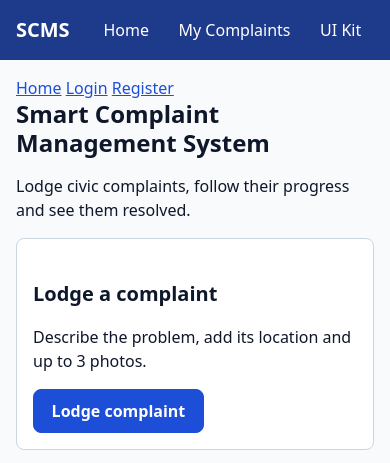
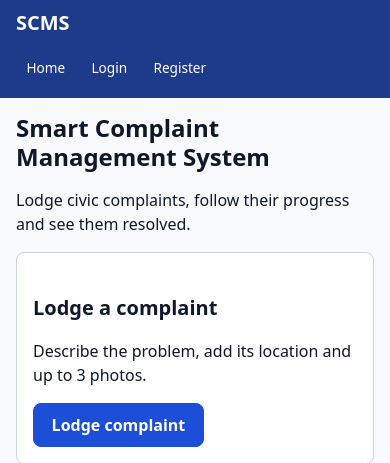
Before and after one commit to cj016/Smart-Complaint-Management-System, a Flask app: page / in a window 390 px wide. Shown: the top 463 px of the page. Run offline with Flask 3, Linux system fonts and the light colour scheme.

Commit message:
UI-02: fix duplicate and responsive role-based navigation

```diff
--- a/app/static/css/style.css
+++ b/app/static/css/style.css
@@ -131,3 +131,79 @@ td { word-break: break-word; }
 @media (min-width: 1600px) {
   .container { max-width: 1400px; }
 }
+
+/* UI-02: Unified responsive navigation */
+
+[hidden] {
+  display: none !important;
+}
+
+.site-header .main-nav {
+  display: flex;
+  flex-wrap: wrap;
+  align-items: center;
+  gap: 0.35rem;
+}
+
+.site-header .main-nav a,
+.site-header .nav-logout {
+  min-height: 44px;
+  padding: 0.6rem 0.8rem;
+  border-radius: var(--radius);
+  font-size: 0.9rem;
+  text-decoration: none;
+}
+
+.site-header .main-nav a {
+  color: #ffffff;
+}
+
+.site-header .main-nav a:hover {
+  background: rgba(255, 255, 255, 0.15);
+}
+
+.site-header .nav-logout {
+  color: #ffffff;
+  background: transparent;
+  border: 1px solid rgba(255, 255, 255, 0.65);
+}
+
+.site-header .nav-logout:hover {
+  background: rgba(255, 255, 255, 0.15);
+}
+
+.site-header .nav-user {
+  color: #ffffff;
+  padding: 0.5rem;
+  font-size: 0.85rem;
+  overflow-wrap: anywhere;
+}
+
+@media (max-width: 599px) {
+  .site-header {
+    flex-direction: column;
+    align-items: stretch;
+  }
+
+  .site-header .main-nav {
+    width: 100%;
+    justify-content: flex-start;
+  }
+
+  .site-header .main-nav a,
+  .site-header .nav-logout {
+    font-size: 0.85rem;
+    padding: 0.5rem 0.65rem;
+  }
+}
+
+@media (min-width: 768px) {
+  .site-header {
+    flex-direction: row;
+    justify-content: space-between;
+  }
+
+  .site-header .main-nav {
+    justify-content: flex-end;
+  }
+}
--- a/app/templates/base.html
+++ b/app/templates/base.html
@@ -9,28 +9,49 @@
 </head>
 <body>
   <a class="skip-link" href="#main">Skip to content</a>
+
   <header class="site-header">
     <a class="brand" href="{{ url_for('web.index') }}">SCMS</a>
-    <nav aria-label="Main">
+
+    <nav class="main-nav" aria-label="Main navigation">
       <a href="{{ url_for('web.index') }}">Home</a>
-      <a href="{{ url_for('web.my_complaints') }}">My Complaints</a>
-      <a href="{{ url_for('web.ui_kit') }}">UI Kit</a>
+
+      <!-- Guest links -->
+      <a href="{{ url_for('web.login_page') }}"
+         data-auth="out" hidden>Login</a>
+      <a href="{{ url_for('web.register_page') }}"
+         data-auth="out" hidden>Register</a>
+
+      <!-- Citizen links -->
+      <a href="{{ url_for('web.lodge') }}"
+         data-roles="Complainant" hidden>Lodge Complaint</a>
+      <a href="{{ url_for('web.my_complaints') }}"
+         data-roles="Complainant" hidden>My Complaints</a>
+      <a href="{{ url_for('web.track') }}"
+         data-roles="Complainant" hidden>Track by ID</a>
+
+      <!-- Staff links -->
+      <a href="{{ url_for('web.admin_dashboard') }}"
+         data-roles="Admin,Officer" hidden>Dashboard</a>
+
+      <!-- Signed-in user -->
+      <span id="nav-user" class="nav-user"
+            data-auth="in" hidden></span>
+      <button type="button" id="logout-btn"
+              class="nav-logout" data-auth="in" hidden>
+        Logout
+      </button>
     </nav>
   </header>
+
   <main id="main" class="container">
-    <nav>
-      <a href="/">Home</a>
-      <a href="/login" data-auth="out">Login</a>
-      <a href="/register" data-auth="out">Register</a>
-      <a href="/my-complaints" data-roles="Complainant">My Complaints</a>
-      <a href="/officer" data-roles="Officer">Officer Queue</a>
-      <a href="/admin" data-roles="Admin">Admin Dashboard</a>
-      <span id="nav-user"></span>
-      <a href="#" id="logout-btn" data-auth="in">Logout</a>
-    </nav>
     {% block content %}{% endblock %}
   </main>
-  <footer class="site-footer">Smart Complaint Management System - Team 9</footer>
+
+  <footer class="site-footer">
+    Smart Complaint Management System - Team 9
+  </footer>
+
   <script src="{{ url_for('static', filename='js/auth.js') }}"></script>
   {% block scripts %}{% endblock %}
 </body>
```
Also changed, not shown: tests/test_ui_navigation.py (added, +74 -0 lines).
